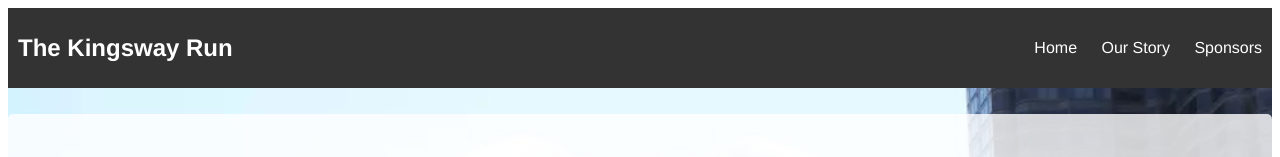
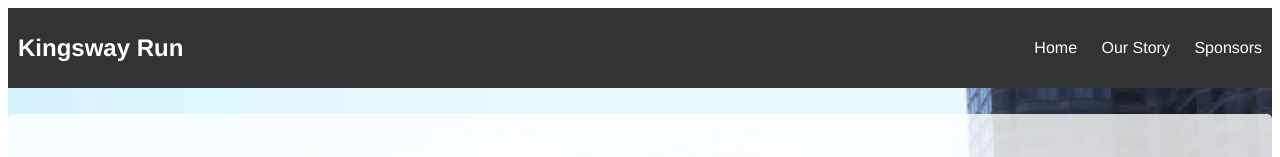
Before and after one commit to JustinSweb/run, a plain HTML site: page aboutus.html in a window 1280 px wide. Shown: the top 157 px of the page. Drawn offline with Linux system fonts and the light colour scheme.

Commit message:
Update aboutus.html

```diff
--- a/aboutus.html
+++ b/aboutus.html
@@ -6,7 +6,7 @@
 </head>
 <body>
     <header>
-        <h1>The Kingsway Run</h1>
+        <h1>Kingsway Run</h1>
         <nav>
             <a href="index.html">Home</a>
             <a href="aboutus.html">Our Story</a>
```
